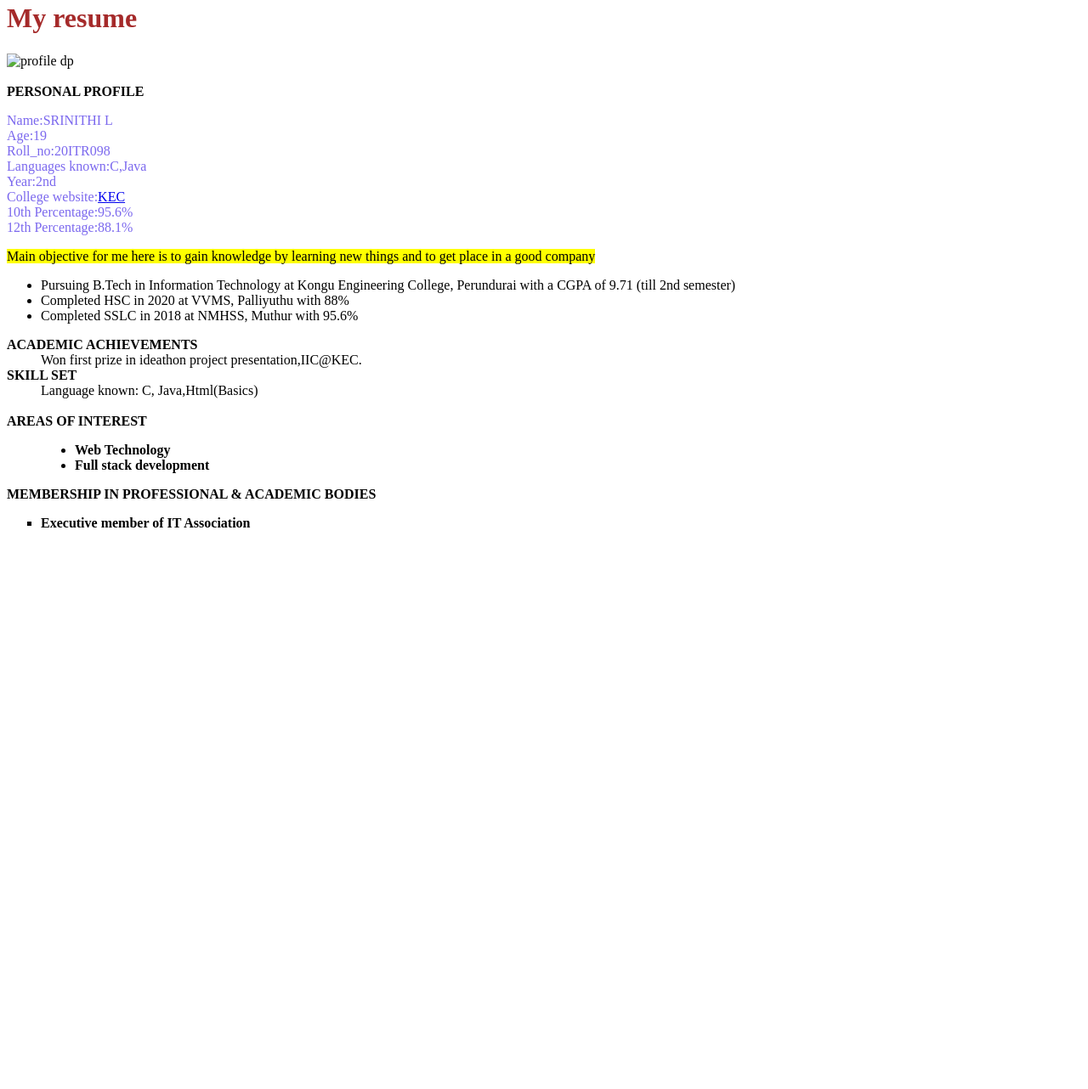
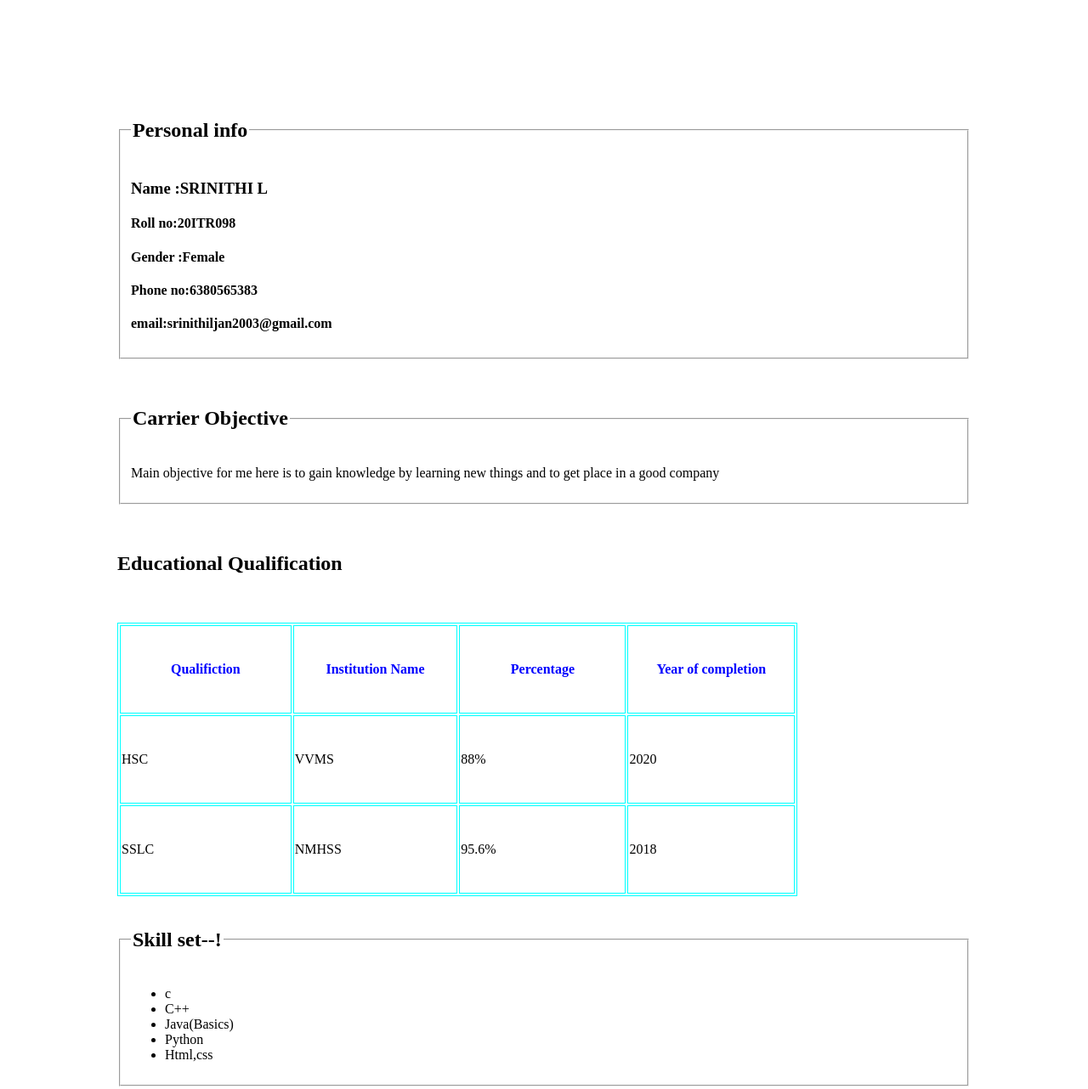
Before and after one commit to srinithi2003/rep8, a plain HTML site: page index.html in a window 1280 px wide. Shown: the part 18-1300 px from the top of the page at 85% size. Before the commit the page ends 800 px from the top, so only its background shows below. Drawn offline with Linux system fonts and the light colour scheme.

Commit message:
Update index.html

```diff
--- a/index.html
+++ b/index.html
@@ -1,52 +1,80 @@
 <!DOCTYPE html>
-<html>
+<html lang="en">
 <head>
-    <title>sample</title>
+   <style>
+       body{
+           padding: 130px;
+       }
+       table,th,td,tr{
+           border:1px solid cyan;
+           width: 800px;
+           height: 100px;
+       }
+       th{
+           color: blue;
+       }
+   </style>
+    <title>Resume-20ITR098</title>
 </head>
 <body>
-    <style>
-        table,th,td{
-            border: solid 2px;
-        }
-    </style>
-    <h1 style="color: brown;">My resume</h1>
-    <img align="center" src="./profile.jpg" width="100" height="100" alt="profile dp"><br><br>
-    <strong>PERSONAL PROFILE</strong>
-
-    <p style="color: mediumslateblue;">Name:SRINITHI L<br>
-
-    Age:19<br>
-Roll_no:20ITR098<br>
-Languages known:C,Java<br>
-Year:2nd<br>
-College website:<a href="http://www.kongu.ac.in">KEC</a>
-<br>
-10th Percentage:95.6%<br>
-12th Percentage:88.1%<br>
-</p>
-<mark>Main objective for me here is to gain knowledge by learning
-    new things and to get place in a good company
-</mark>
-    <ul>
-        <li>Pursuing B.Tech in Information Technology at Kongu Engineering College,
-            Perundurai with a CGPA of 9.71 (till 2nd semester)  </li>
-            <li>Completed HSC in 2020 at VVMS, Palliyuthu  with 88%</li>
-            <li>Completed SSLC in 2018 at NMHSS, Muthur with 95.6% </li>
-    </ul>
-    <dl>
-        <dt><strong>ACADEMIC ACHIEVEMENTS</strong></dt>
-        <dd>Won first prize in ideathon project presentation,IIC@KEC. </dd>
-        <dt><strong>SKILL SET</strong></dt>
-        <dd>Language known: C, Java,Html(Basics)  </dd><br>
-        <dt><strong>AREAS OF INTEREST<strong></dt>
-        <dd><ul>
-            <li>Web Technology </li>
+    <fieldset>
+        <legend><h2>Personal info</h2></legend>
+        <h3>Name :SRINITHI L</h3>
+        <h4>Roll no:20ITR098</h4>
+        <h4>Gender :Female</h4>
+        <h4>Phone no:6380565383</h4>
+        <h4>email:srinithiljan2003@gmail.com</h4>
+    </fieldset><br><br>
+    <fieldset>
+        <legend>
+            <h2>Carrier Objective</h2>
+        </legend>
+        <p>Main objective for me here is to gain knowledge by learning
+            new things and to get place in a good company</p>
+    </fieldset><br><br>
+    <h2>Educational Qualification</h2><br><br>
+    <table>
+        <tr>
+            <th>Qualifiction</th>
+            <th>Institution Name</th>
+            <th>Percentage</th>
+            <th>Year of completion</th>
+        </tr>
+        <tr>
+            <td>HSC</td>
+            <td>VVMS</td>
+            <td>88%</td>
+            <td>2020</td>
+        </tr>
+        <tr>
+            <td>SSLC</td>
+            <td>NMHSS</td>
+            <td>95.6%</td>
+            <td>2018</td>
+        </tr>
+    </table><b><br></b>
+    <fieldset>
+        <legend><h2>Skill set--!</h2></legend>
+          <ul>
+              <li>c</li>
+              <li>C++</li>
+              <li>Java(Basics)</li>
+              <li>Python</li>
+              <li>Html,css</li>
+          </ul>
+    </fieldset><br><br><br>
+    <fieldset>
+        <legend>Area of Interest</legend>
+        <ul>
+            <li>Web technology</li>
             <li>Full stack development</li>
-        </ul></dd>
-    </dl>
-
-    <strong>MEMBERSHIP IN PROFESSIONAL & ACADEMIC BODIES </strong>
-    <ul type="square">
-        <li> Executive member of IT Association</li>
-    </ul>
+        </ul>
+    </fieldset><br><br>
+    <fieldset>
+        <legend>Leadership</legend>
+        <ul type="circle">
+            <li>Executive member of IT association of the academic year 2020-2021</li>
+        </ul>
+    </fieldset>
+</body>
 </html>
```
